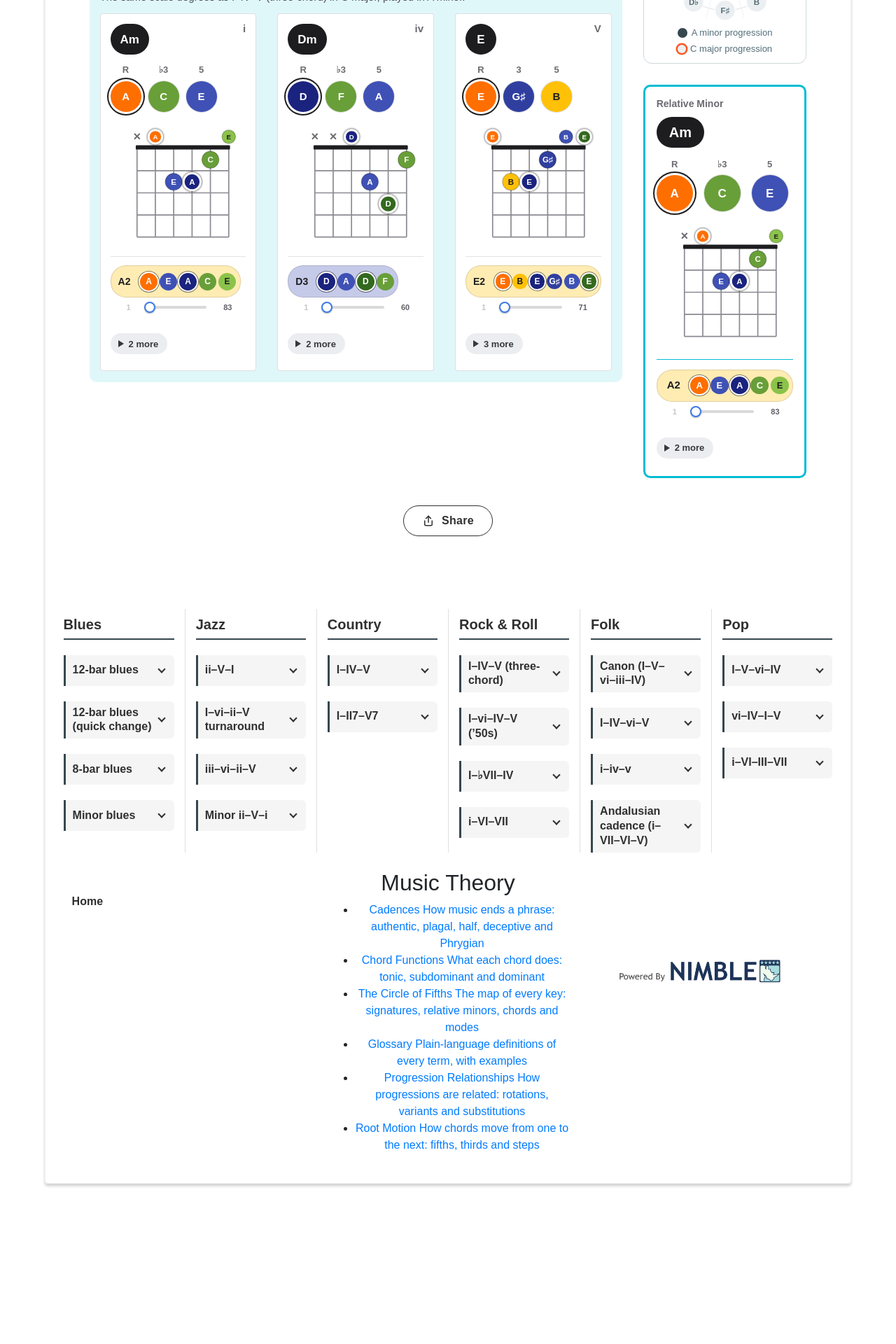
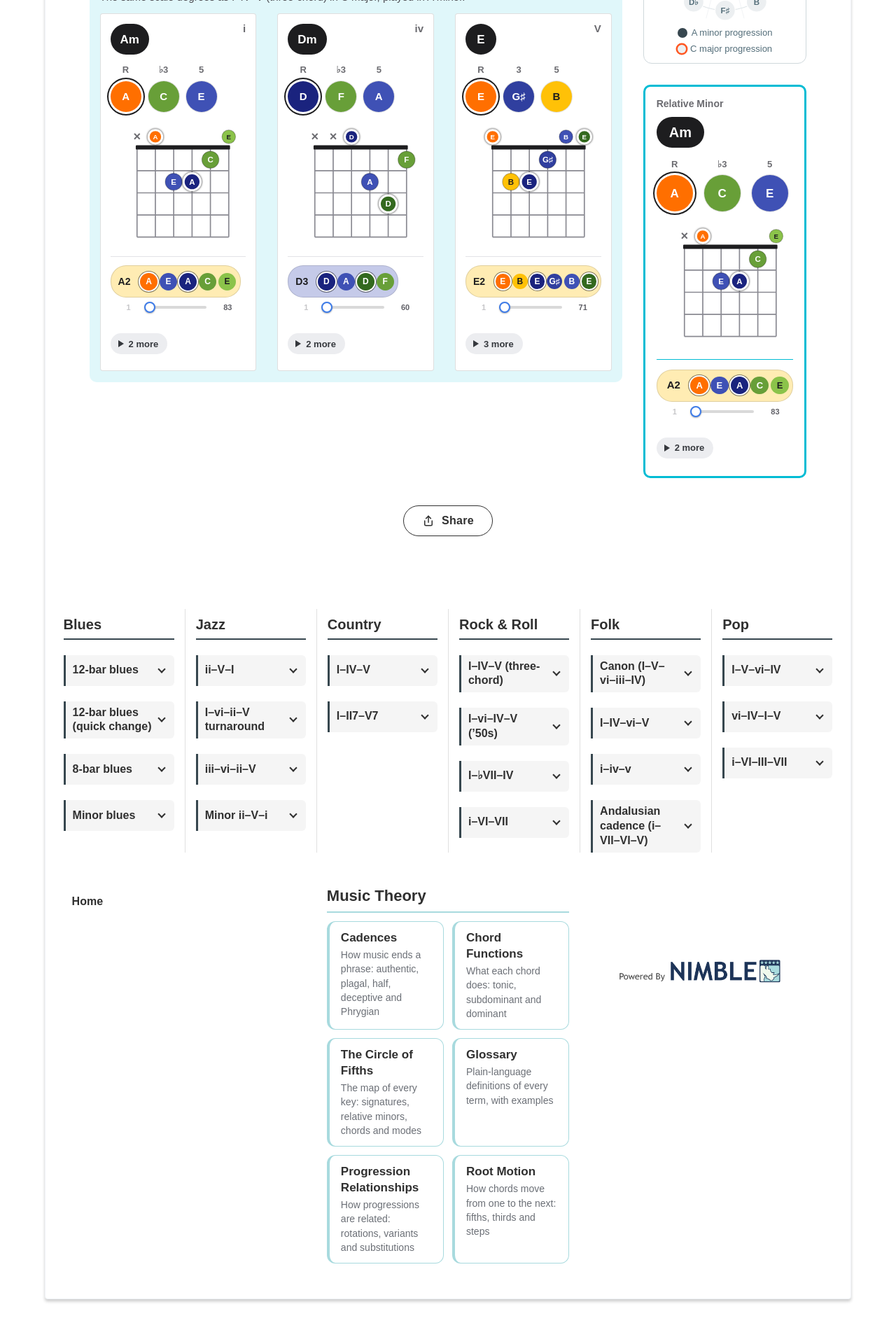
Before and after one commit to warblingwren/warblingwren.github.io, a Jekyll site: the page built from index.html, in a window 1280 px wide. Shown: the part 3904-5824 px from the top of the page at 70% size. Built offline with Jekyll 4.4.1, drawn with Linux system fonts in a browser that asks for light colours; some web fonts are replaced; before the commit the page ends 5659 px from its top, so only the background shows below that.

Commit message:
update:theory menu

```diff
--- a/www/css/www.css
+++ b/www/css/www.css
@@ -38,6 +38,15 @@
   --ab-avatar: 160px;
   --ab-radius: 14px;
   --ab-shadow: 0 6px 20px rgba(16, 18, 22, 0.12);
+
+  /* theory page link list (_includes/theory-menu.html) */
+  --tm-ink: var(--ws-ink);
+  --tm-ink-soft: var(--ws-ink-soft);
+  --tm-accent: var(--ws-accent);
+  --tm-hover-bg: #e6f4f5;         /* tint of --ws-accent (= --ab-accent-soft) */
+  --tm-paper: var(--ws-paper);
+  --tm-focus: var(--ws-focus);
+  --tm-radius: 12px;
 }
 
 body {
@@ -1147,6 +1156,70 @@ img:not(.header img) {
     font-size: 1.5rem;
 }
 
+/*
+ * **************************************************************** THEORY MENU (_includes/theory-menu.html)
+ * Links to the /theory/ pages: a card per page (title + one-line summary), two columns where they fit, one on phones.
+ * SYNC: one <li> per theory page in the include; update it with every new page (backlog: dynamic menu management).
+*/
+.ww-theory-menu {
+    margin: 24px 0;
+    color: var(--tm-ink);
+    font-weight: 400;
+    text-align: left;
+}
+.ww-theory-menu-heading {
+    margin: 0 0 12px;
+    padding-bottom: 8px;
+    border-bottom: 2px solid var(--tm-accent);
+    font-size: 1.375rem;
+    font-weight: 700;
+    line-height: 1.3;
+}
+.ww-theory-menu-list {
+    display: grid;
+    grid-template-columns: repeat(2, minmax(0, 1fr));
+    gap: 12px;
+    margin: 0;
+    padding: 0;
+    list-style: none;
+}
+.ww-theory-menu-item { margin: 0; min-width: 0; }
+.ww-theory-menu-link,
+.ww-theory-menu-link:link,
+.ww-theory-menu-link:visited {
+    display: flex;
+    flex-direction: column;
+    gap: 2px;
+    height: 100%;
+    min-height: var(--ws-hit);
+    padding: 12px 16px;
+    border: 1px solid var(--tm-accent);
+    border-left-width: 4px;
+    border-radius: var(--tm-radius);
+    background: var(--tm-paper);
+    color: var(--tm-ink);
+    text-decoration: none;
+    transition: background-color 120ms ease, box-shadow 120ms ease;
+}
+.ww-theory-menu-link:hover {
+    background: var(--tm-hover-bg);
+    color: var(--tm-ink);
+    text-decoration: none;
+}
+/* the global *:focus rule removes outlines: keyboard focus needs its own ring */
+.ww-theory-menu-link:focus-visible { box-shadow: 0 0 0 4px var(--tm-focus); }
+.ww-theory-menu-title {
+    font-size: 1.0625rem;
+    font-weight: 700;
+    line-height: 1.35;
+}
+.ww-theory-menu-link:hover .ww-theory-menu-title { text-decoration: underline; }
+.ww-theory-menu-summary {
+    color: var(--tm-ink-soft);
+    font-size: 0.875rem;
+    line-height: 1.45;
+}
+
 /* BREAKPOINTS */
 /* Mobile: the header keeps only its 1st column (logo / title); the 2nd and 3rd columns are hidden.
    SYNC POINT: 768px = the app's mobile breakpoint (mobileQuery in dashboard.js / guitar.css / piano.css) */
@@ -1160,6 +1233,8 @@ img:not(.header img) {
     :root { --ab-avatar: 128px; }
     .about-intro { flex-direction: column; text-align: center; gap: 20px; }
     .about-title { font-size: 2.25rem; }
+    /* theory menu: one column */
+    .ww-theory-menu-list { grid-template-columns: minmax(0, 1fr); }
 }
 
 /* Laptop / desktop: header columns sized to their content instead of three equal thirds, so the
```
